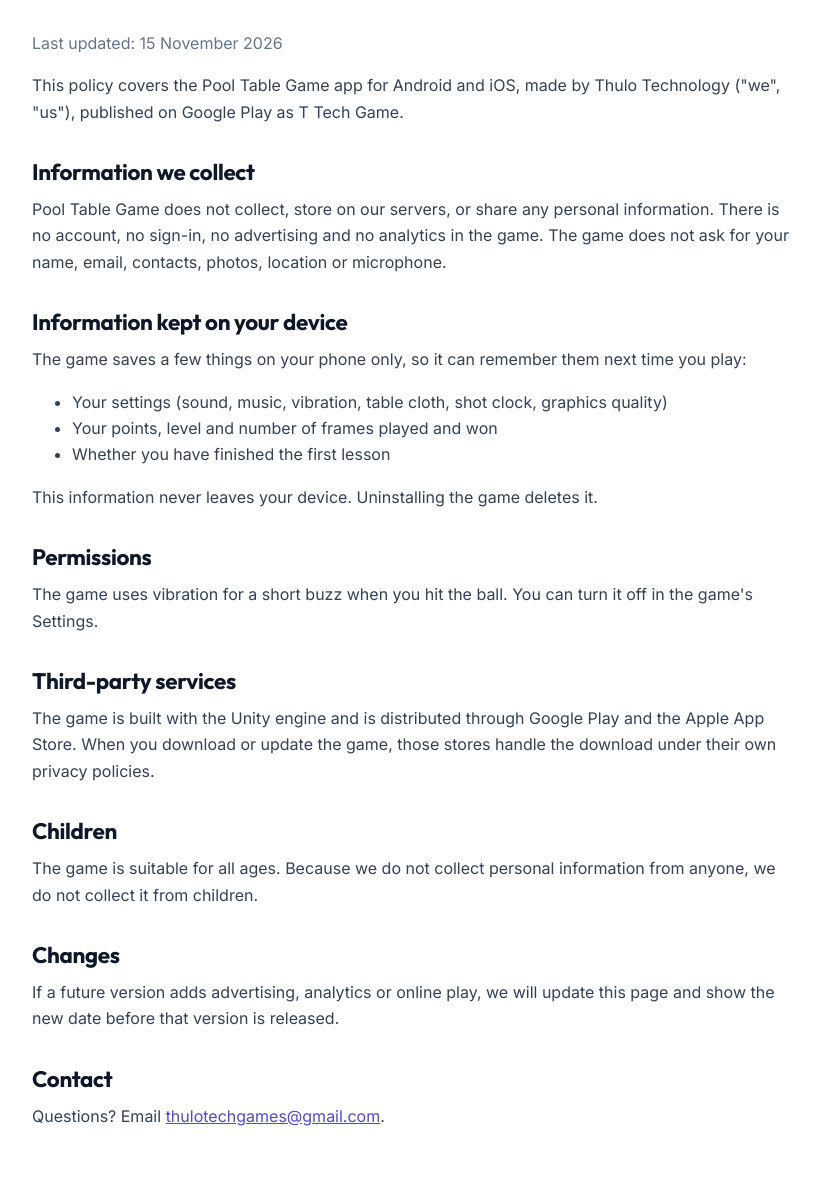
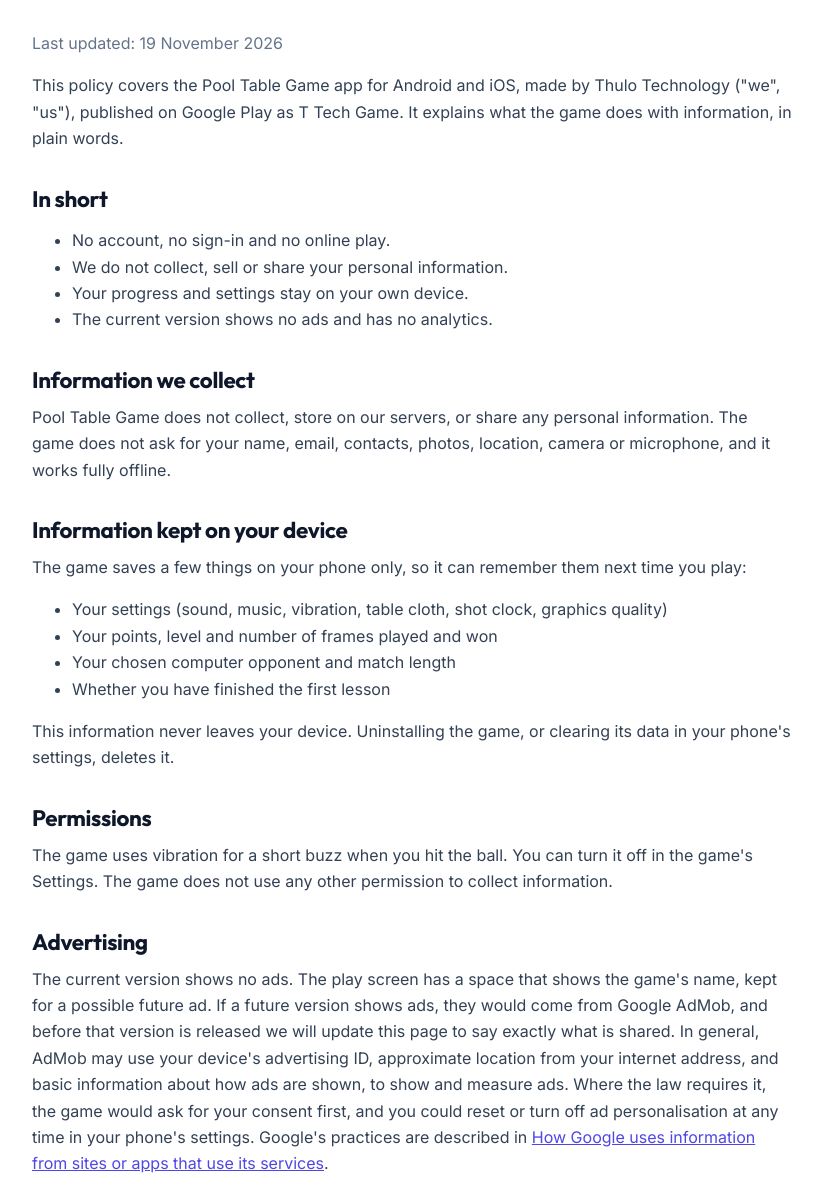
Before and after one commit to thulotechgames-wq/websites, a plain HTML site: page pool-table-game-privacy.html in a window 1280 px wide. Shown: the part 358-1560 px from the top of the page, without its empty margins (228-1050 px from the left). Drawn offline with Linux system fonts and the light colour scheme.

Commit message:
Update Pool Table Game privacy policy
Co-Authored-By: Claude Opus 5.5 <noreply@anthropic.com>

```diff
--- a/pool-table-game-privacy.html
+++ b/pool-table-game-privacy.html
@@ -26,36 +26,54 @@
   <main class="container legal">
     <p class="eyebrow">Legal</p>
     <h1>Pool Table Game Privacy Policy</h1>
-    <p class="muted">Last updated: 15 November 2026</p>
+    <p class="muted">Last updated: 19 November 2026</p>
 
-    <p>This policy covers the Pool Table Game app for Android and iOS, made by Thulo Technology ("we", "us"), published on Google Play as T Tech Game.</p>
+    <p>This policy covers the Pool Table Game app for Android and iOS, made by Thulo Technology ("we", "us"), published on Google Play as T Tech Game. It explains what the game does with information, in plain words.</p>
+
+    <h2>In short</h2>
+    <ul>
+      <li>No account, no sign-in and no online play.</li>
+      <li>We do not collect, sell or share your personal information.</li>
+      <li>Your progress and settings stay on your own device.</li>
+      <li>The current version shows no ads and has no analytics.</li>
+    </ul>
 
     <h2>Information we collect</h2>
-    <p>Pool Table Game does not collect, store on our servers, or share any personal information. There is no account, no sign-in, no advertising and no analytics in the game. The game does not ask for your name, email, contacts, photos, location or microphone.</p>
+    <p>Pool Table Game does not collect, store on our servers, or share any personal information. The game does not ask for your name, email, contacts, photos, location, camera or microphone, and it works fully offline.</p>
 
     <h2>Information kept on your device</h2>
     <p>The game saves a few things on your phone only, so it can remember them next time you play:</p>
     <ul>
       <li>Your settings (sound, music, vibration, table cloth, shot clock, graphics quality)</li>
       <li>Your points, level and number of frames played and won</li>
+      <li>Your chosen computer opponent and match length</li>
       <li>Whether you have finished the first lesson</li>
     </ul>
-    <p>This information never leaves your device. Uninstalling the game deletes it.</p>
+    <p>This information never leaves your device. Uninstalling the game, or clearing its data in your phone's settings, deletes it.</p>
 
     <h2>Permissions</h2>
-    <p>The game uses vibration for a short buzz when you hit the ball. You can turn it off in the game's Settings.</p>
+    <p>The game uses vibration for a short buzz when you hit the ball. You can turn it off in the game's Settings. The game does not use any other permission to collect information.</p>
+
+    <h2>Advertising</h2>
+    <p>The current version shows no ads. The play screen has a space that shows the game's name, kept for a possible future ad. If a future version shows ads, they would come from Google AdMob, and before that version is released we will update this page to say exactly what is shared. In general, AdMob may use your device's advertising ID, approximate location from your internet address, and basic information about how ads are shown, to show and measure ads. Where the law requires it, the game would ask for your consent first, and you could reset or turn off ad personalisation at any time in your phone's settings. Google's practices are described in <a href="https://policies.google.com/technologies/partner-sites" rel="noopener">How Google uses information from sites or apps that use its services</a>.</p>
 
     <h2>Third-party services</h2>
-    <p>The game is built with the Unity engine and is distributed through Google Play and the Apple App Store. When you download or update the game, those stores handle the download under their own privacy policies.</p>
+    <p>The game is built with the Unity engine and is distributed through Google Play and the Apple App Store. When you download or update the game, those stores handle the download under their own privacy policies. If the game crashes, Google Play or the App Store may send an anonymous crash report to us under their own policies; it does not identify you.</p>
+
+    <h2>Security</h2>
+    <p>Because the game keeps your information only on your device and does not send it to us, there is nothing of yours on our servers to lose or leak.</p>
 
     <h2>Children</h2>
-    <p>The game is suitable for all ages. Because we do not collect personal information from anyone, we do not collect it from children.</p>
+    <p>The game is suitable for all ages. We do not knowingly collect personal information from anyone, including children under 13. If ads are added later, they would follow Google's rules for families and children.</p>
+
+    <h2>Your rights</h2>
+    <p>You can see, change or delete everything the game saves by using its Settings, clearing its data, or uninstalling it. If you have any question about your information, write to us and we will answer.</p>
 
     <h2>Changes</h2>
     <p>If a future version adds advertising, analytics or online play, we will update this page and show the new date before that version is released.</p>
 
     <h2>Contact</h2>
-    <p>Questions? Email <a href="mailto:thulotechgames@gmail.com">thulotechgames@gmail.com</a>.</p>
+    <p>Thulo Technology, Nepal. Questions? Email <a href="mailto:thulotechgames@gmail.com">thulotechgames@gmail.com</a>.</p>
   </main>
 
   <footer class="footer">
```
